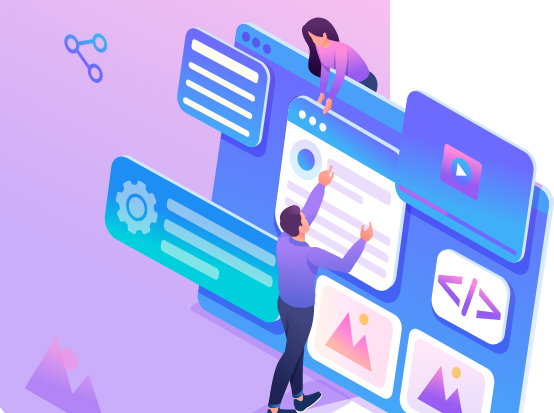
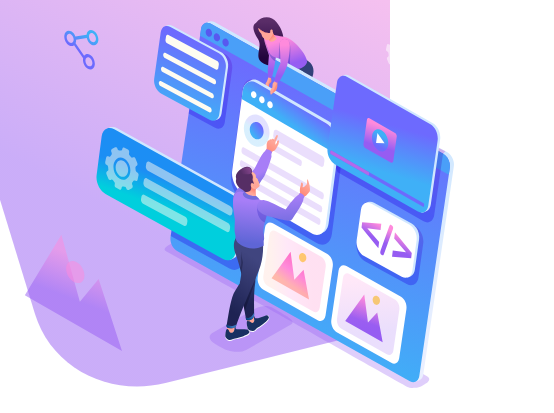
Before and after one commit to MTouthang/web-design, a website: page index.html in a window 390 px wide. Shown: the part 93-506 px from the top of the page, 554 px wide, since content can reach past the window. Drawn offline with Linux system fonts and the light colour scheme.

Commit message:
screen resize

```diff
--- a/css/index.css
+++ b/css/index.css
@@ -81,7 +81,6 @@ nav {
 }
 .main-hero{
     width: 760px;
-
 }
 
 .vector-img{
@@ -99,7 +98,7 @@ nav {
 
     body {
         background-position: right top;
-        background-size: 550px;
+        background-size: 480px ;
     }
     .nav-items {
         display: none;
@@ -110,9 +109,11 @@ nav {
         flex-direction: column-reverse;
         margin-left: 6%;
         margin-right: 6%;
+        margin-bottom: 4%;
     }
     .main-hero{
-        width: 490px;
+        width: 390px;
+
 
     }
     /***** nav ******/
@@ -126,12 +127,10 @@ nav {
     .vector-img{
         position: absolute;
         bottom: 10%;
-        left: -3%;
-        width: 85px
-    }
+        left: -3%}
     .vector-dot{
         position: absolute;
-        bottom: 24%;
-        left: 8%;
+        bottom: 28%;
+        left: 10%;
     }
 }
```
